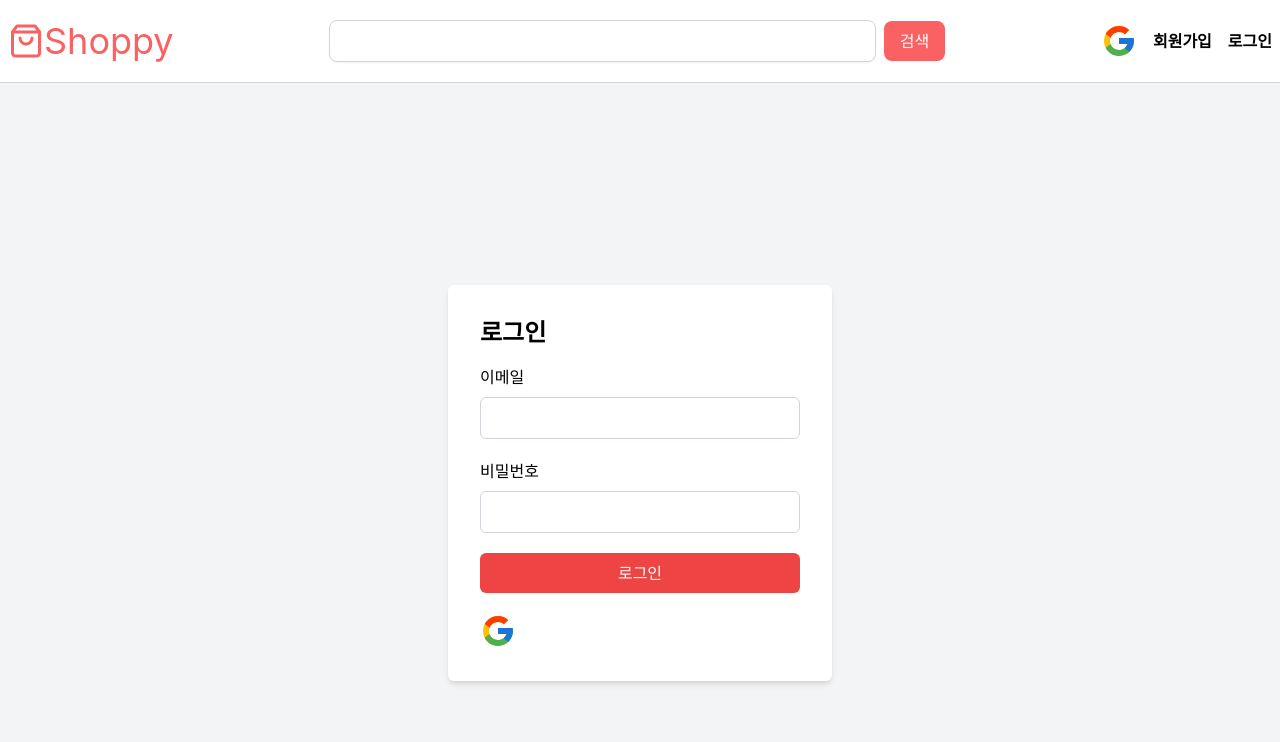
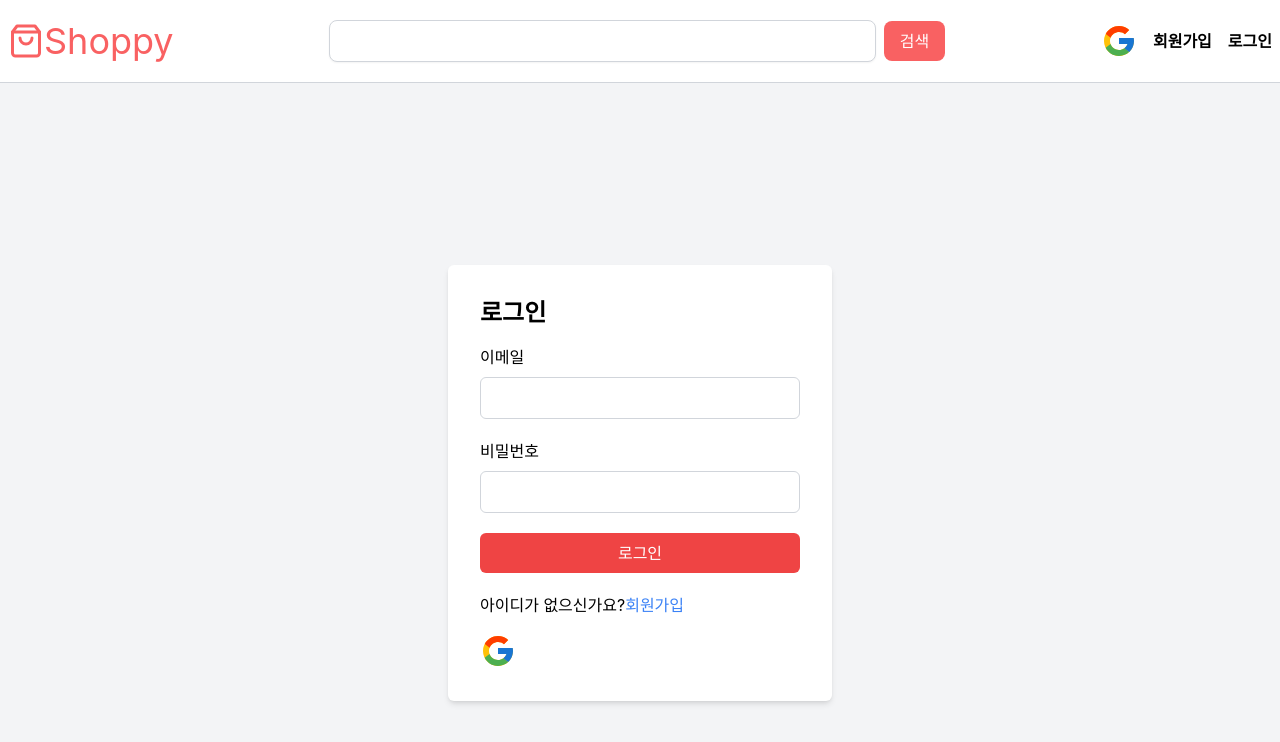
Before and after one commit to myjhye/ReactShoppingProject, a React (Create React App) app: page /login in a window 1280 px wide. Shown: the top 742 px of the page. Built offline with nearby package versions, Linux system fonts and the light colour scheme; no server answers.

Commit message:
로그인, 회원가입 ux 수정 & 로그인 유무에 따른 경로 차단

```diff
--- a/src/index.js
+++ b/src/index.js
@@ -11,6 +11,7 @@ import NewProduct from './pages/NewProduct';
 import ProductDetail from './pages/ProductDetail';
 import MyCart from './pages/MyCart';
 import ProtectedRoute from './pages/ProtectedRoute';
+import ProtectedRouteNotLoggedIn from './pages/ProtectedRouteNotLoggedIn'
 import MyProduct from './pages/MyProduct';
 import EditMyProduct from './pages/EditMyProduct';
 import ProductSearch from './pages/ProductSearch';
@@ -27,17 +28,43 @@ const router = createBrowserRouter([
     children: [
       {
         path: '/',
-        element: <AllProduct />
+        element: (
+          <ProtectedRoute>
+            <AllProduct />
+          </ProtectedRoute>
+        )
+      },
+      {
+        path: '/signup',
+        element: (
+          <ProtectedRouteNotLoggedIn>
+            <Signup />
+          </ProtectedRouteNotLoggedIn>
+        )
+      },
+      {
+        path: '/login',
+        element: (
+          <ProtectedRouteNotLoggedIn>
+            <Login />
+          </ProtectedRouteNotLoggedIn>
+        )
       },
       {
         path: '/products/new',
         element: (
+          <ProtectedRoute>
             <NewProduct />
+          </ProtectedRoute>
         )
       },
       {
         path: '/products/:id',
-        element: <ProductDetail />
+        element: (
+          <ProtectedRoute>
+            <ProductDetail />
+          </ProtectedRoute>
+        )
       },
       {
         path: '/carts',
@@ -50,37 +77,33 @@ const router = createBrowserRouter([
       {
         path: '/uploaded',
         element: (
+          <ProtectedRoute>
             <MyProduct />
+          </ProtectedRoute>
         )
       },
       {
         path: '/edit/:id',
         element: (
+          <ProtectedRoute>
             <EditMyProduct />
+          </ProtectedRoute>
         )
       },
       {
         path: '/search',
         element: (
+          <ProtectedRoute>
             <ProductSearch />
+          </ProtectedRoute>
         )
       },
       {
         path: '/bookmark',
         element: (
+          <ProtectedRoute>
             <Bookmark />
-        )
-      },
-      {
-        path: '/signup',
-        element: (
-            <Signup />
-        )
-      },
-      {
-        path: '/login',
-        element: (
-            <Login />
+          </ProtectedRoute>
         )
       },
       {
--- a/src/pages/Login.jsx
+++ b/src/pages/Login.jsx
@@ -1,6 +1,6 @@
 import { useState } from "react";
 import { loginWithEmailandPassword } from "../api/firebase";
-import { useNavigate } from "react-router-dom";
+import { Link, useNavigate } from "react-router-dom";
 import { FcGoogle } from 'react-icons/fc';
 import { useAuthContext } from "../context/AuthContext";
 
@@ -74,7 +74,14 @@ export default function Login() {
                         type="submit"
                         className="w-full bg-red-500 text-white py-2 rounded-md hover:brightness-110 mb-5"
                     >로그인</button>
-                    <FcGoogle className="text-4xl cursor-pointer" onClick={login} />
+                    아이디가 없으신가요?
+                    <Link
+                        to='/signup'
+                        className="text-blue-500 cursor-pointer"
+                    >
+                        회원가입
+                    </Link>
+                    <FcGoogle className="text-4xl cursor-pointer mt-4" onClick={login} />
                 </form>
             </div>
         </div>
--- a/src/pages/ProtectedRoute.jsx
+++ b/src/pages/ProtectedRoute.jsx
@@ -12,7 +12,7 @@ export default function ProtectedRoute({ children, requireAdmin }) {
     if(!user || (requireAdmin && !user.isAdmin)) {
 
         // home으로 리다이렉트 하며 브라우저 기록을 대체
-        return <Navigate to="/" replace />
+        return <Navigate to="/login" replace />
     }
 
     // 사용자가 로그인 했거나
--- /dev/null
+++ b/src/pages/ProtectedRouteNotLoggedIn.jsx
@@ -0,0 +1,15 @@
+import { Navigate } from "react-router-dom";
+import { useAuthContext } from "../context/AuthContext";
+
+export default function ProtectedRoute({ children }) {
+
+    // AuthContext에서 사용자 정보를 가져옴
+    const { user } = useAuthContext();
+
+    if(user) {
+
+        return <Navigate to="/" replace />
+    }
+
+    return children;
+}
--- a/src/pages/Signup.jsx
+++ b/src/pages/Signup.jsx
@@ -1,6 +1,6 @@
 import React, { useState } from 'react';
 import { signUpWithEmailandPassword } from '../api/firebase';
-import { useNavigate } from 'react-router-dom';
+import { Link, useNavigate } from 'react-router-dom';
 
 export default function Signup() {
     const [nickName, setNickName] = useState('');
@@ -131,9 +131,16 @@ export default function Signup() {
                             </span>
                         </label>
                     </div>
+                    이미 아이디가 있으신가요?
+                    <Link
+                        to='/login'
+                        className="text-blue-500 cursor-pointer"
+                    >
+                        로그인
+                    </Link>
                     <button
                         type="submit"
-                        className="w-full bg-red-500 text-white py-2 rounded-md hover:brightness-110"
+                        className="w-full bg-red-500 text-white py-2 rounded-md hover:brightness-110 mt-4"
                     >
                         회원가입
                     </button>
```
